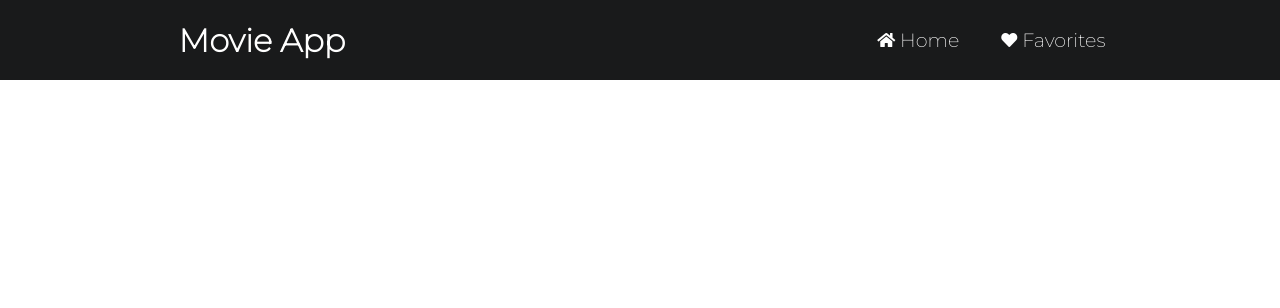
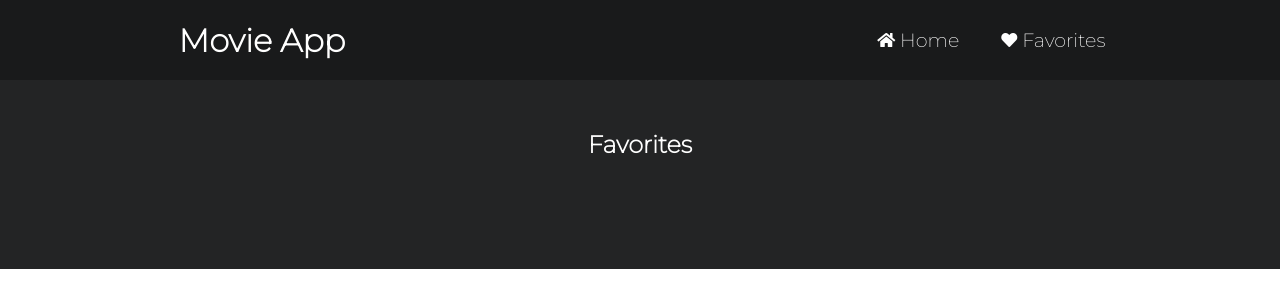
Before and after one commit to Gal919/Movie-Web-App, a React (Create React App) app: page /favorites in a window 1280 px wide. Shown: the top 308 px of the page. Built offline with nearby package versions, Linux system fonts and the light colour scheme; some icons are missing.

Commit message:
favorites

```diff
--- a/src/App.js
+++ b/src/App.js
@@ -1,23 +1,27 @@
-import React from "react";
+import React, {useState, useEffect} from "react";
 import Navbar from "./components/Navbar";
 import "./styles/App.css"
 import { BrowserRouter as Router, Switch, Route } from "react-router-dom";
 import Home from "./components/pages/Home"
+import Favorites from "./components/pages/Favorites"
 import MovieInfo from "./components/MovieInfo"
+import FavoritesProvider from "./context/FavoritesContext";
 
-function App() {
-  return (
+
+
+const App = () => (
+  <FavoritesProvider>
     <div className="App">
       <Router>
         <Navbar />
         <Switch>
-          <Route path="/" exact component={Home}/>
-          <Route path="/favorites"/>
-          <Route path="/movieInfo" component={MovieInfo}/>
+          <Route path="/" exact component={Home} />
+          <Route path="/favorites" component={Favorites} />
+          <Route path="/movieInfo" component={MovieInfo} />
         </Switch>
       </Router>
     </div>
-  );
-}
+  </FavoritesProvider>
+);
 
 export default App;
--- a/src/components/MovieCard.js
+++ b/src/components/MovieCard.js
@@ -1,21 +1,26 @@
 import React from 'react'
 import "../styles/MovieCard.css"
 
-const MovieCard = ({ data: { Title, Poster, imdbID }, onSetId }) => (
-  <div
-    className="movie"
+const MovieCard = ({ data: { Title, Poster, imdbID }, onSetId, onSetFavorites }) => {
+
+  return (
+    <div className="movie">
+      <div className="poster">
+        <img className="image"
           onClick={() => {
             onSetId(imdbID);
           }}
-  >
-    <div className="poster">
-      <img src={Poster} alt="movie" />
+          src={Poster}
+          alt="movie"
+        />
       </div>
       <div className="titleBox">
         <h3 className="movieTitle">{Title}</h3>
-      <i id="heart" class="fal fa-heart"></i>
+        <i onClick={() => onSetFavorites({Title, Poster, imdbID})} id="heart" className="fal fa-heart"></i>
       </div>
     </div>
   );
 
+  };
+
 export default MovieCard;
--- a/src/components/MovieInfo.js
+++ b/src/components/MovieInfo.js
@@ -1,5 +1,6 @@
-import React, { useEffect, useState } from 'react'
+import React, { useState } from 'react'
 import { useLocation } from "react-router-dom";
+import useDebounce from "../useDebounce";
 import axios from "axios";
 import "../styles/MovieInfo.css";
 
@@ -8,8 +9,7 @@ const MovieInfo = () => {
     const [movieInfo, setMovieInfo] = useState();
     const {state : {id}} = useLocation();
 
-    useEffect( () => {
-      const func = async () => {
+    const getMovieInfo = async () => {
       try {
         const { data } = await axios.get(
           `http://www.omdbapi.com/?i=${id}&apikey=a165f90d`
@@ -19,15 +19,15 @@ const MovieInfo = () => {
         console.log(error?.message);
       }
     };
-      func()
-    },[id]);
+
+    useDebounce(movieInfo, 0, getMovieInfo);
 
 
     return (
       <div>
         {movieInfo && (
           <div className="container">
-            <img className="image" src={movieInfo.Poster} alt="movieImage" />
+            <img className="imageInfo" src={movieInfo.Poster} alt="movieImage" />
             <div className="info">
               <h2 className="title">{movieInfo.Title}</h2>
               <p>
--- /dev/null
+++ b/src/components/pages/Favorites.js
@@ -0,0 +1,26 @@
+import React from 'react'
+import "../../styles/Favorites.css"
+import { useFavorites } from '../../context/FavoritesContext';
+
+const Favorites = () => {
+
+    const {favoriteMovies} = useFavorites()
+
+    return (
+      <div className="favoritesContainer">
+        <div className="favoritesTitle">
+          <h1>Favorites</h1>
+        </div>
+        <div className="movies">
+          {favoriteMovies.map((movie, index) => (
+            <div className="favorite">
+              <img className="movieImage" src={movie.Poster} alt="movie"></img>
+              <h3 className="movieTitle">{movie.Title}</h3>
+            </div>
+          ))}
+        </div>
+      </div>
+    );
+}
+
+export default Favorites
--- a/src/components/pages/Home.js
+++ b/src/components/pages/Home.js
@@ -1,45 +1,53 @@
-import React, { useState, useCallback } from "react";
+import React, { useState, useCallback, useEffect } from "react";
 import { useHistory } from "react-router-dom";
 import useDebounce from "../../useDebounce";
 import axios from "axios";
 import MovieCard from "../MovieCard";
 import SearchBar from "../SearchBar";
 import movie from "../../images/movie.png"
+import { useFavorites } from '../../context/FavoritesContext';
 
 const Home = () => {
+
   const history = useHistory();
+  const {favoriteMovies, setFavoriteMovies} = useFavorites();
+
   const [movies, setMovies] = useState([]);
   const [movieId, setMovieId] = useState();
   const [searchValue, setSearchValue] = useState();
 
-  const func = useCallback(async () => {
+  const getMovies = useCallback(async () => {
     try {
-      const { data: {Search} } = await axios.get(
+      const {
+        data: { Search },
+      } = await axios.get(
         `http://www.omdbapi.com/?s=${searchValue}&apikey=a165f90d`
       );
 
-      if (searchValue === undefined){
-        setMovies([])
+      if (searchValue === undefined) {
+        setMovies([]);
+      } else {
+        setMovies(Search);
       }
-      else {
-        setMovies(Search)
-      }
-
     } catch (error) {
       console.log(error?.message);
     }
-  },[searchValue])
+  }, [searchValue]);
 
-  useDebounce(searchValue, 500, func);
+  useDebounce(searchValue, 500, getMovies);
+
+  const addMovieToFavorites = useCallback((movie) => {
+    setFavoriteMovies([...favoriteMovies, movie]);
+    localStorage.setItem("favorites", JSON.stringify(favoriteMovies));
+  },[favoriteMovies, setFavoriteMovies])
 
   return (
     <div className="home">
       <SearchBar setSearchValue={setSearchValue} />
-
       {movieId && history.push("/movieInfo", { id: movieId })}
-      {movies &&
+      {movies?.length > 0 &&
         movies.map((movie, index) => (
-          <MovieCard key={index} data={movie} onSetId={setMovieId} />
+          <MovieCard key={index} data={movie} onSetId={setMovieId} onSetFavorites={addMovieToFavorites} />
         ))}
 
       <div className="imageContainer">
--- /dev/null
+++ b/src/context/FavoritesContext.js
@@ -0,0 +1,26 @@
+import { createContext, useEffect, useContext } from "react";
+import { useState } from "react/cjs/react.development";
+
+export const FavoritesContext = createContext();
+
+export const useFavorites = () => useContext(FavoritesContext);
+
+export const FavoritesProvider = ({children}) => {
+
+  const [favoriteMovies, setFavoriteMovies] = useState([]);
+
+  useEffect(() => {
+    const movieFavorites = JSON.parse(
+      localStorage.getItem('favorites')
+    );
+    setFavoriteMovies(movieFavorites ?? []);
+  },[setFavoriteMovies])
+
+  return <FavoritesContext.Provider value={{favoriteMovies, setFavoriteMovies}}>
+    {children}
+  </FavoritesContext.Provider>
+
+
+}
+
+export default FavoritesProvider;
--- /dev/null
+++ b/src/styles/Favorites.css
@@ -0,0 +1,40 @@
+
+.favoritesContainer {
+    display: flex;
+    justify-content: center;
+    background: #232425;
+    flex-direction: column;
+    padding: 50px;
+}
+
+.favoritesTitle {
+    display: flex;
+    font-size: 12px;
+    color: white;
+    width: 100%;
+    justify-content: center;
+    margin-bottom: 20px;
+}
+
+.movies {
+    display: flex;
+    flex-wrap: wrap;
+    justify-content: center;
+    flex-direction: row;
+    padding: 20px 100px;
+}
+
+.movieImage {
+    width: 220px;
+    height: 300px;
+}
+
+
+.favorite {
+    max-width: 220px;
+    margin: 10px;
+}
+
+.movieTitle {
+    margin-top: 5px;
+}
--- a/src/styles/MovieCard.css
+++ b/src/styles/MovieCard.css
@@ -2,20 +2,19 @@
     max-width: 220px;
     display: flex;
     margin: 1rem;
-    cursor: pointer;
     flex-direction: column;
 }
 
-.movie:hover .titleBox{
-    border-top: 1.5px solid #E99543;
-    border-bottom: 1.5px solid #E99543;
-}
-
-img {
+.image {
+    cursor: pointer;
     width: 220px;
     height: 300px;
 }
 
+.poster:hover + .titleBox{
+    border-top: 1.5px solid #E99543;
+    border-bottom: 1.5px solid #E99543;
+}
 
 .titleBox {
     min-height: 45px;
@@ -35,7 +34,7 @@ img {
 }
 
 #heart {
-
+    cursor: pointer;
     font-size: 1.5rem;
     color: #E99543;
 
--- a/src/styles/MovieInfo.css
+++ b/src/styles/MovieInfo.css
@@ -7,7 +7,7 @@
     flex-wrap: wrap;
 }
 
-.image {
+.imageInfo {
     width: 300px;
     height: 400px;
     margin-right: 20px;
```
Also changed, not shown: src/styles/App.css (line endings or trailing spaces). Lines whose indentation alone changed are shown as unchanged.
